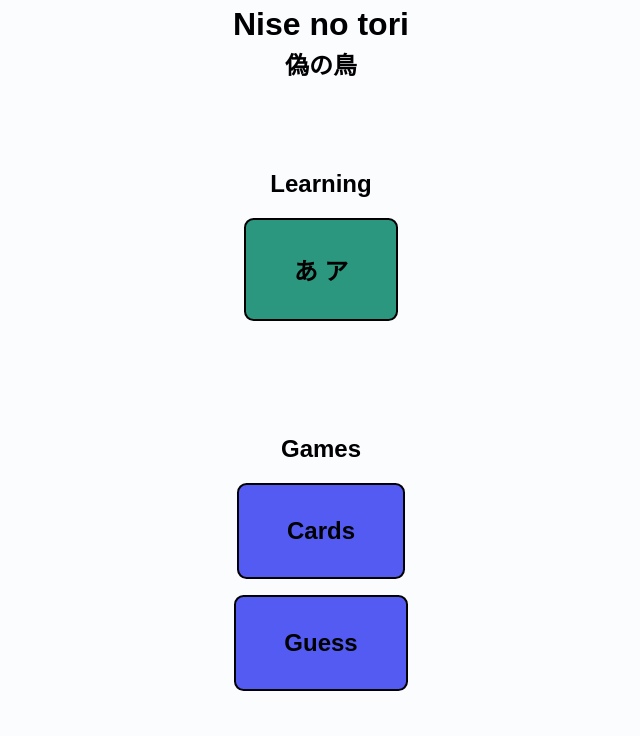
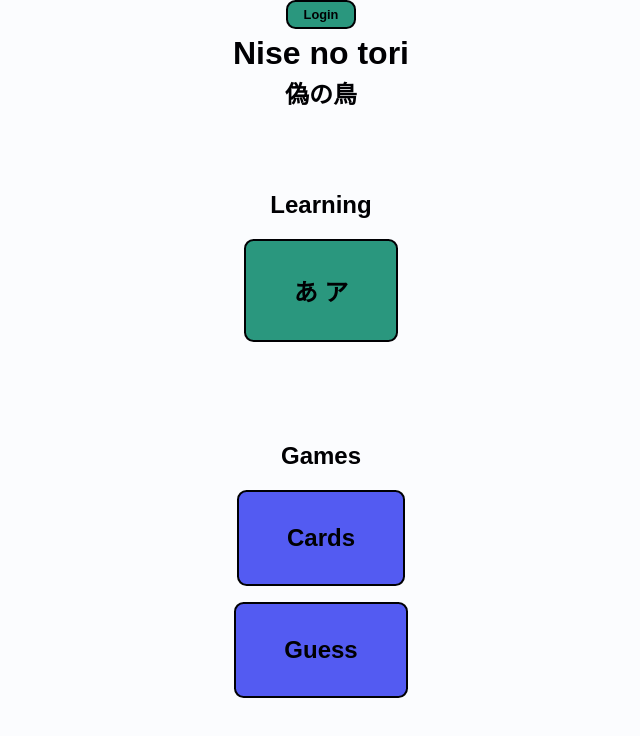
Before and after one commit to vikkio88/nisenotori, a Svelte app: page / in a window 1280 px wide. Shown: the top 736 px of the page, without its empty margins (319-959 px from the left). Built offline with nearby package versions, Linux system fonts and the light colour scheme.

Commit message:
login store

```diff
--- a/src/App.svelte
+++ b/src/App.svelte
@@ -6,11 +6,21 @@
   import Kata from "./pages/Kata.svelte";
   import { HIRAGANA, KATAKANA } from "./libs/data/consts";
   import Guess from "./pages/Guess.svelte";
+  import createUserStore from "./store/user";
 
   let url = "";
+  let userStore = createUserStore();
 </script>
 
 <main class="f cs">
+  {#if Boolean($userStore.user)}
+    <h3>{$userStore.user.name}</h3>
+    <button class="small danger" on:click={() => userStore.logout()}>Logout</button>
+  {:else}
+    <button class="small success" on:click={() => userStore.login('User')}>
+      Login
+    </button>
+  {/if}
   <Router {url}>
     <Route path="/" component={Dash} />
     <Route path="/syllabary" component={Syllabary} />
--- /dev/null
+++ b/src/store/user.js
@@ -0,0 +1,29 @@
+import { get, writable } from "svelte/store";
+
+const user = null;
+const stats = null;
+const USER_STORE_KEY = 'USER_INFO';
+
+export default function createUserStore() {
+    let userInfo = window.localStorage.getItem(USER_STORE_KEY);
+
+    const { set: storeSet, subscribe } = writable({ ...(Boolean(userInfo) ? JSON.parse(userInfo) : { user, stats }) });
+
+    return {
+        set: ({ user = null, stats = null } = {}) => {
+            const current = get(this);
+            const newValue = { ...current, ...(user && { user }), ...(stats && { stats }) };
+            window.localStorage.setItem(USER_STORE_KEY, JSON.stringify(newValue));
+            storeSet(newValue);
+        },
+        subscribe,
+        login(name) {
+            this.set({ user: { name } });
+        },
+        logout() {
+            storeSet({ user: null, stats: null });
+            window.localStorage.removeItem(USER_STORE_KEY);
+        }
+    };
+
+};
```
